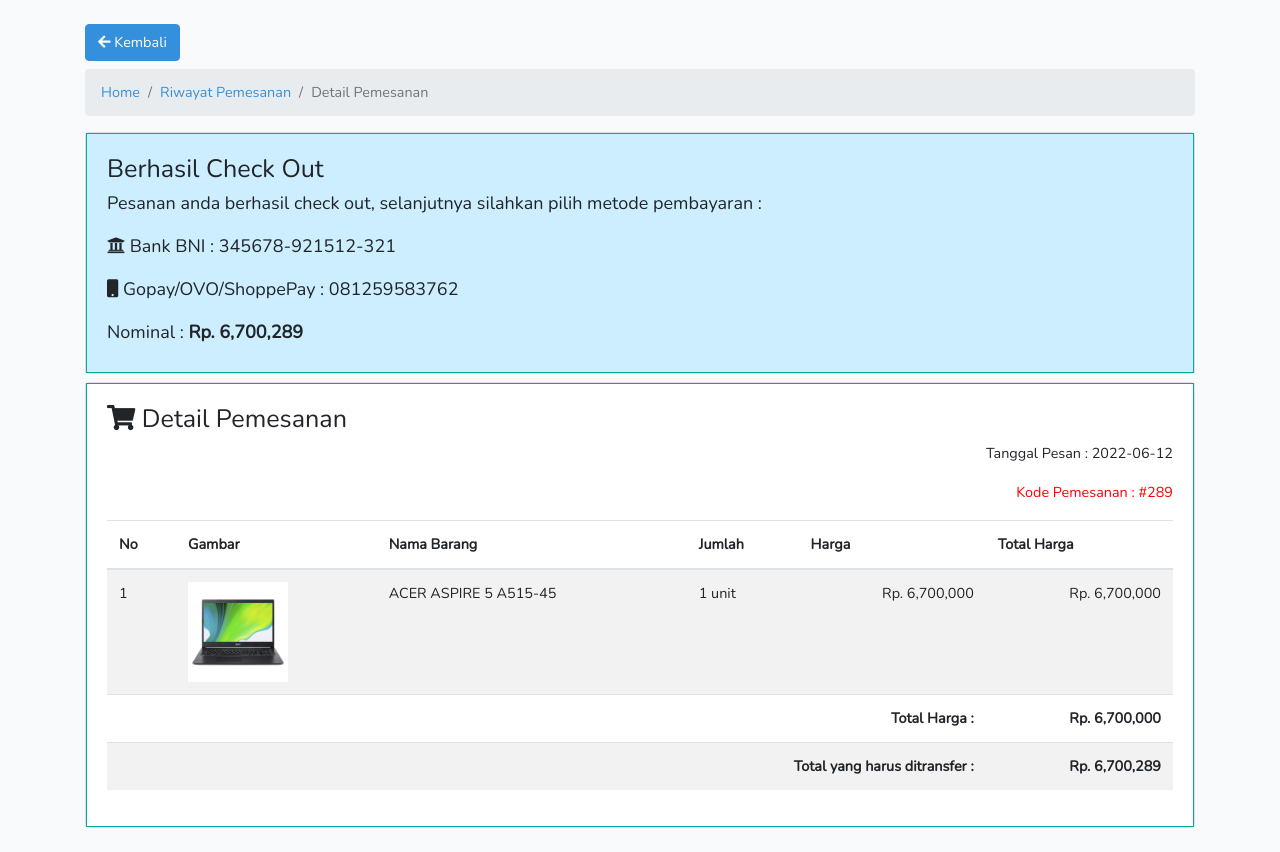
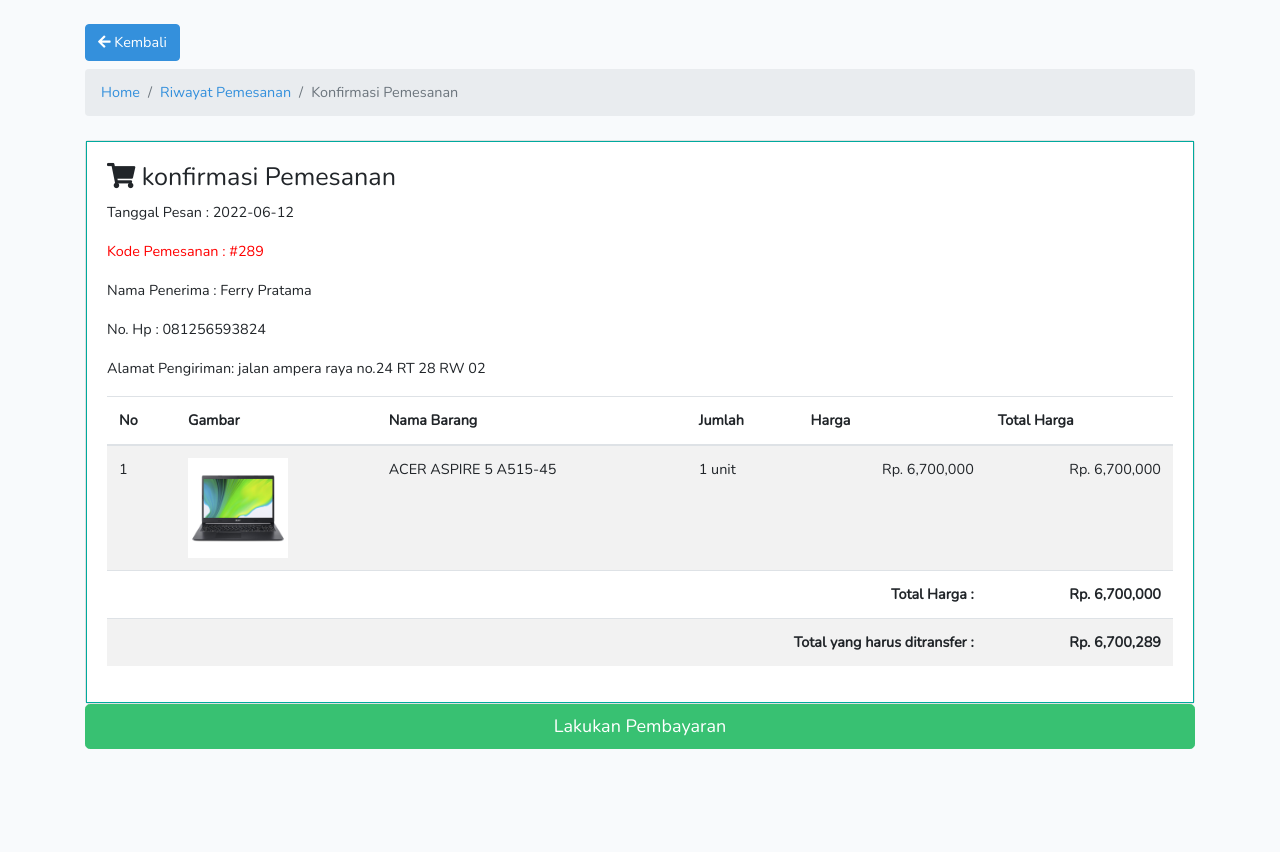
Before and after one commit to ftama0/TokoPenjualanLaptop, a Laravel app: page /history/8 in a window 1280 px wide. Shown: the part 66-918 px from the top of the page. After the commit the page ends 815 px from the top, so only its background shows below. Run offline with Laravel 9, Linux system fonts and the light colour scheme; a user stored in the database is signed in; data comes from the database, SQL or seed files in the repository; some libraries are stand-ins or nearby versions.

Commit message:
Laptop V.3
Sesuai kriteria yaitu menampilkan biodata saat konfirmasi pemesanan

```diff
--- a/app/Http/Controllers/HistoryController.php
+++ b/app/Http/Controllers/HistoryController.php
@@ -22,15 +22,17 @@ class HistoryController extends Controller
     public function index()
     {   //Yang tidak sama dengan nul maka menampikan 1 (karena get)
     	$pesanans = Pesanan::where('user_id', Auth::user()->id)->where('status', '!=',0)->get();
+        $user = User::where('id', Auth::user()->id)->first();
         //view menampilkan banyak
-    	return view('history.index', compact('pesanans'));
+    	return view('history.index', compact('pesanans', 'user'));
     }
     //fungsi untuk menampilkan detail pemesanan
     public function detail($id)
     {
     	$pesanan = Pesanan::where('id', $id)->first();
     	$pesanan_details = PesananDetail::where('pesanan_id', $pesanan->id)->get();
+        $user = User::where('id', Auth::user()->id)->first();
 
-     	return view('history.detail', compact('pesanan','pesanan_details'));
+     	return view('history.detail', compact('pesanan','pesanan_details', 'user'));
     }
 }
--- a/resources/views/history/detail.blade.php
+++ b/resources/views/history/detail.blade.php
@@ -11,28 +11,21 @@
                  <ol class="breadcrumb">
                      <li class="breadcrumb-item"><a href="{{ url('home') }}">Home</a></li>
                      <li class="breadcrumb-item"><a href="{{ url('history') }}">Riwayat Pemesanan</a></li>
-                    <li class="breadcrumb-item active" aria-current="page">Detail Pemesanan</li>
+                     <li class="breadcrumb-item active" aria-current="page">Konfirmasi Pemesanan</li>
                  </ol>
              </nav>
          </div>
          <div class="col-md-12">
-            <div class="card">
-                <div class="card-body" style="background-color: #cceeff; border:solid 1px #00AA9E">
-                    <h3>Berhasil Check Out</h3>
-                    <h5>Pesanan anda berhasil check out, selanjutnya silahkan pilih metode pembayaran : <br />  <br />
-                    <i class="fa fa-university" aria-hidden="true"></i> Bank BNI : 345678-921512-321<br />  <br />
-                    <i class="fa fa-mobile" aria-hidden="true"></i></i> Gopay/OVO/ShoppePay : 081259583762 <br />  <br />
-                        Nominal : <strong>Rp.
-                            {{ number_format($pesanan->kode+$pesanan->jumlah_harga) }}</strong></h5>
-                </div>
-            </div>
              <div class="card mt-2">
                  <div class="card-body" style="border:solid 1px #00AA9E">
-                    <h3><i class="fa fa-shopping-cart"></i> Detail Pemesanan</h3>
+                     <h3><i class="fa fa-shopping-cart"></i> konfirmasi Pemesanan</h3>
                      <!-- Jika pesanan kosong maka tidak menampilkan data-->
                      @if(!empty($pesanan))
-                    <p align="right">Tanggal Pesan : {{ $pesanan->tanggal }}</p>
-                    <p align="right" style="color: red;">Kode Pemesanan : #{{ number_format($pesanan->kode) }}</p>
+                     <p align="left">Tanggal Pesan : {{ $pesanan->tanggal }}</p>
+                     <p align="left" style="color: red;">Kode Pemesanan : #{{ number_format($pesanan->kode) }}</p>
+                     <p align="left">Nama Penerima : {{ $user->name }}</p>
+                     <p align="left">No. Hp : {{ $user->nohp }}</p>
+                     <p align="left">Alamat Pengiriman: {{ $user->alamat }}</p>
                      <table class="table table-striped">
                          <thead>
                              <tr>
@@ -80,6 +73,28 @@
 
                  </div>
              </div>
+             <p>
+                 <button class="btn btn-success btn-lg btn-block" type="button" data-toggle="collapse"
+                     data-target="#collapseExample" aria-expanded="false" aria-controls="collapseExample"
+                     style="position:center;">
+                     Lakukan Pembayaran
+                 </button>
+             </p>
+             <div class="collapse float" id="collapseExample">
+                 <div class="card">
+                     <div class="card-body" style="background-color: #cceeff; border:solid 1px #00AA9E">
+                         <h3>Prosedur pembayaran</h3>
+                         <h5>Pesanan anda berhasil check out, selanjutnya silahkan pilih metode pembayaran : <br />
+                             <br />
+                             <i class="fa fa-university" aria-hidden="true"></i> Bank BNI : 345678-921512-321<br />
+                             <br />
+                             <i class="fa fa-mobile" aria-hidden="true"></i></i> Gopay/OVO/ShoppePay : 081259583762
+                             <br /> <br />
+                             Nominal : <strong>Rp.
+                                 {{ number_format($pesanan->kode+$pesanan->jumlah_harga) }}</strong></h5>
+                     </div>
+                 </div>
+             </div>
          </div>
 
      </div>
```
Also changed, not shown: resources/views/history/pembayaran.blade.php (added, +88 -0 lines). Lines whose indentation alone changed are shown as unchanged.
